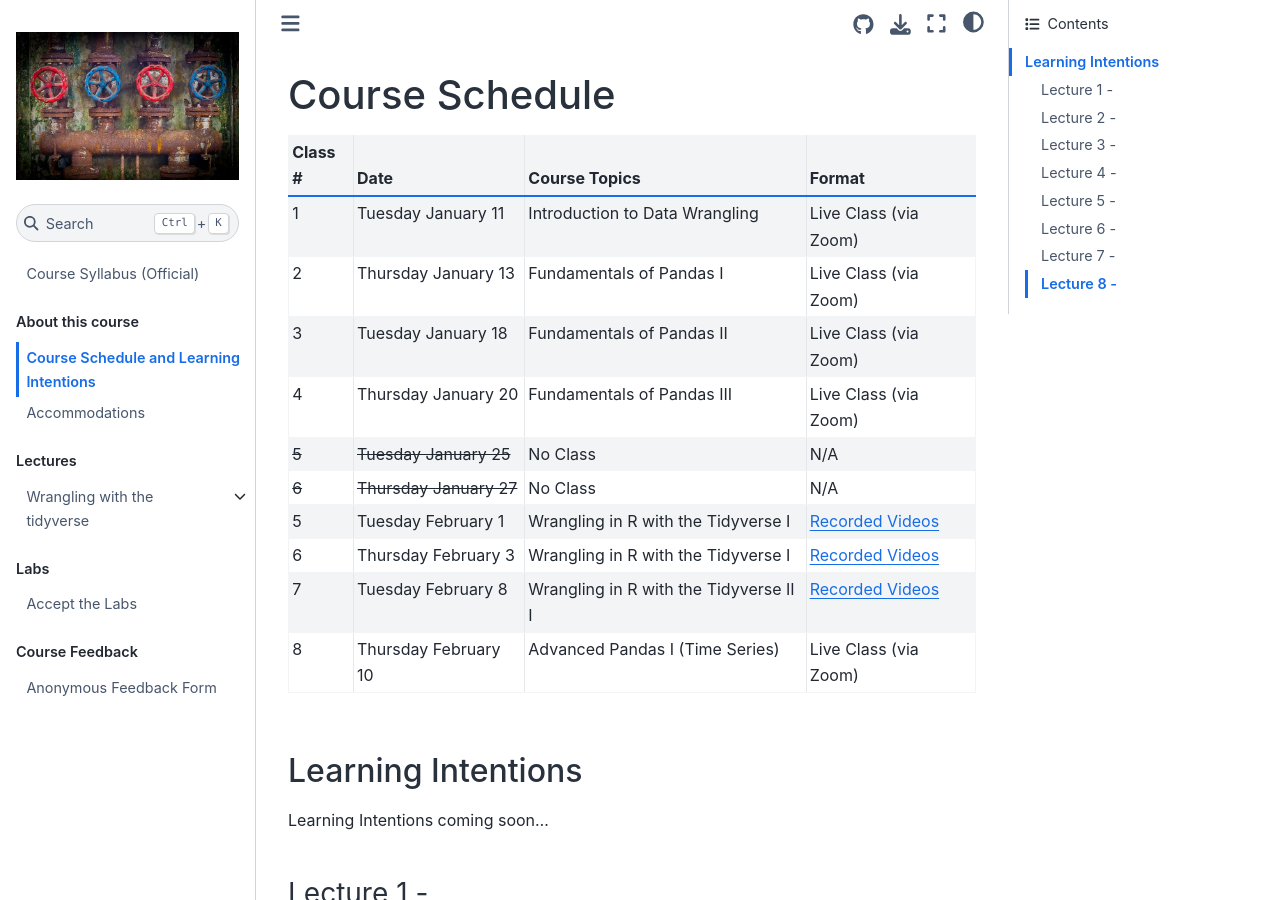
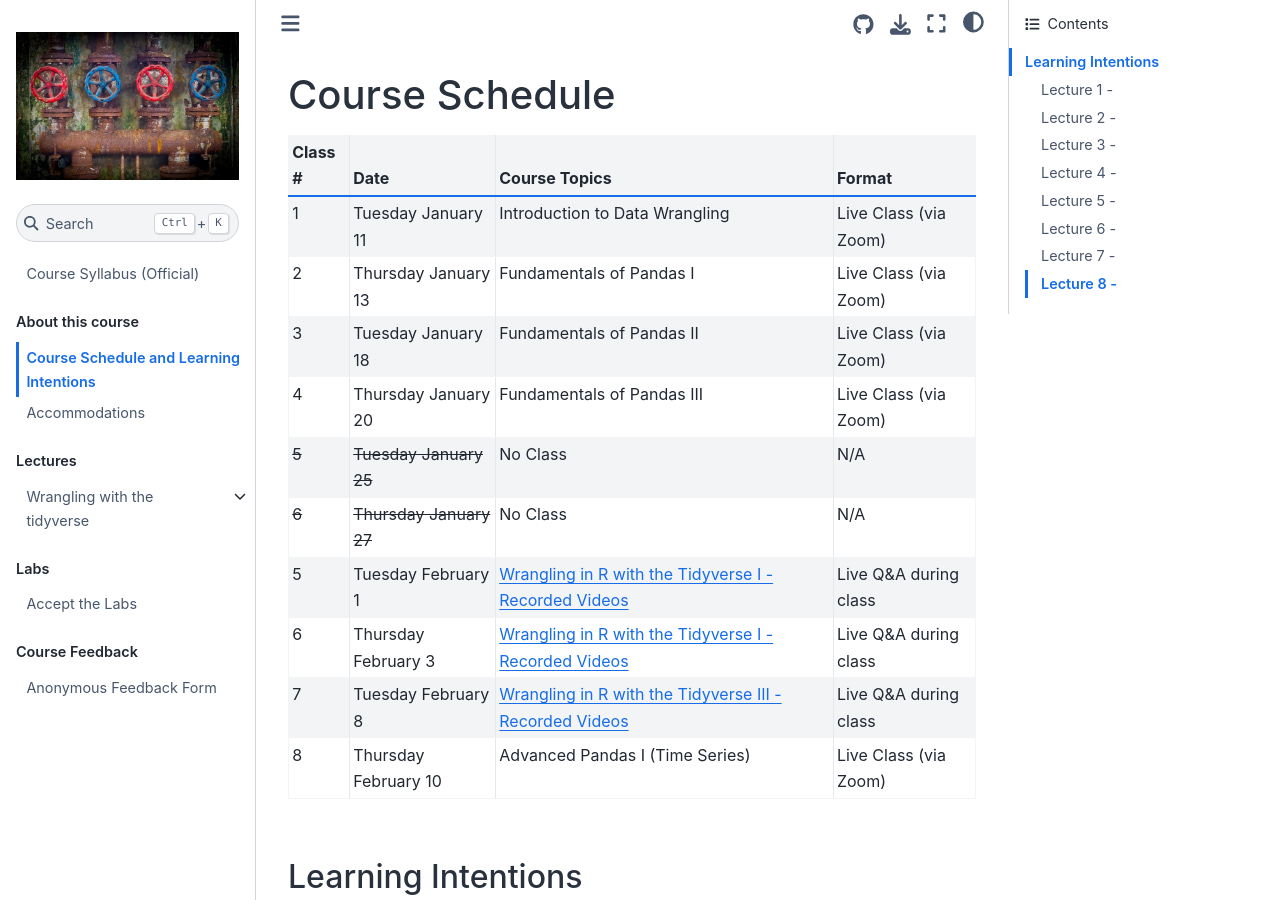
Before and after one commit to ubco-cmps/data542_course, a Jupyter Book: the page built from about/syllabus_bits/course_schedule.md, in a window 1280 px wide and 900 px high. Built offline with Jupyter Book 1.0.4 settings and Sphinx 7.4.7 and the Sphinx Book theme 1.1.4, drawn with Linux system fonts in a browser that asks for light colours; pages that are not in the unit, such as notebooks, are missing from menus.

Commit message:
schedule update

```diff
--- a/about/syllabus_bits/course_schedule.md
+++ b/about/syllabus_bits/course_schedule.md
@@ -2,18 +2,18 @@
 Course Schedule
 =======================
 
-| Class #            | Date                                 | Course Topics                          | Format                                                                                                            |
-|--------------------|--------------------------------------|----------------------------------------|-------------------------------------------------------------------------------------------------------------------|
-| 1                  | Tuesday January 11                   | Introduction to Data Wrangling         | Live Class (via Zoom)                                                                                             |
-| 2                  | Thursday January 13                  | Fundamentals of Pandas I               | Live Class (via Zoom)                                                                                             |
-| 3                  | Tuesday January 18                   | Fundamentals of Pandas II              | Live Class (via Zoom)                                                                                             |
-| 4                  | Thursday January 20                  | Fundamentals of Pandas III             | Live Class (via Zoom)                                                                                             |
-| <strike>5</strike> | <strike>Tuesday January 25</strike>  | No Class                               | N/A                                                                                                               |
-| <strike>6</strike> | <strike>Thursday January 27</strike> | No Class                               | N/A                                                                                                               |
-| 5                  | Tuesday February 1                   | Wrangling in R with the Tidyverse I    | [Recorded Videos](https://canvas.ubc.ca/courses/86767/pages/wrangling-in-r-part-1-videos-from-dr-tiffany-timbers) |
-| 6                  | Thursday February 3                  | Wrangling in R with the Tidyverse I    | [Recorded Videos](https://canvas.ubc.ca/courses/86767/pages/wrangling-in-r-part-2-videos-from-dr-tiffany-timbers) |
-| 7                  | Tuesday February 8                   | Wrangling in R with the Tidyverse II I | [Recorded Videos](https://canvas.ubc.ca/courses/86767/pages/wrangling-in-r-part-2-videos-from-dr-tiffany-timbers) |
-| 8                  | Thursday February 10                 | Advanced Pandas I (Time Series)        | Live Class (via Zoom)                                                                                             |
+| Class #            | Date                                 | Course Topics                                                                                                                                             | Format                |
+|--------------------|--------------------------------------|-----------------------------------------------------------------------------------------------------------------------------------------------------------|-----------------------|
+| 1                  | Tuesday January 11                   | Introduction to Data Wrangling                                                                                                                            | Live Class (via Zoom) |
+| 2                  | Thursday January 13                  | Fundamentals of Pandas I                                                                                                                                  | Live Class (via Zoom) |
+| 3                  | Tuesday January 18                   | Fundamentals of Pandas II                                                                                                                                 | Live Class (via Zoom) |
+| 4                  | Thursday January 20                  | Fundamentals of Pandas III                                                                                                                                | Live Class (via Zoom) |
+| <strike>5</strike> | <strike>Tuesday January 25</strike>  | No Class                                                                                                                                                  | N/A                   |
+| <strike>6</strike> | <strike>Thursday January 27</strike> | No Class                                                                                                                                                  | N/A                   |
+| 5                  | Tuesday February 1                   | [Wrangling in R with the Tidyverse I - Recorded Videos](https://canvas.ubc.ca/courses/86767/pages/wrangling-in-r-part-1-videos-from-dr-tiffany-timbers)   | Live Q&A during class |
+| 6                  | Thursday February 3                  | [Wrangling in R with the Tidyverse I - Recorded Videos](https://canvas.ubc.ca/courses/86767/pages/wrangling-in-r-part-2-videos-from-dr-tiffany-timbers)   | Live Q&A during class |
+| 7                  | Tuesday February 8                   | [Wrangling in R with the Tidyverse III - Recorded Videos](https://canvas.ubc.ca/courses/86767/pages/wrangling-in-r-part-2-videos-from-dr-tiffany-timbers) | Live Q&A during class |
+| 8                  | Thursday February 10                 | Advanced Pandas I (Time Series)                                                                                                                           | Live Class (via Zoom) |
 
 
 
```
Also changed, not shown: 1 other file.
